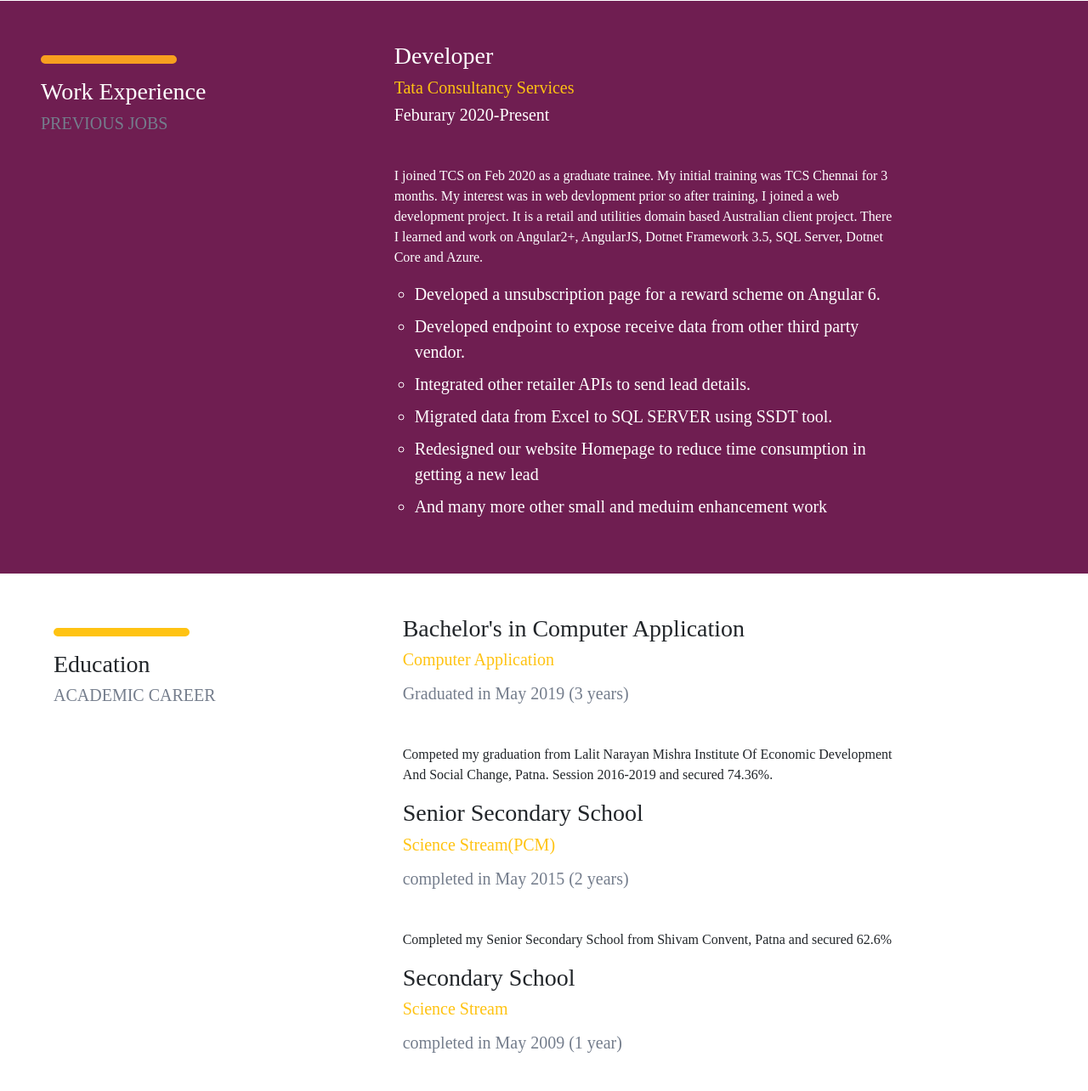
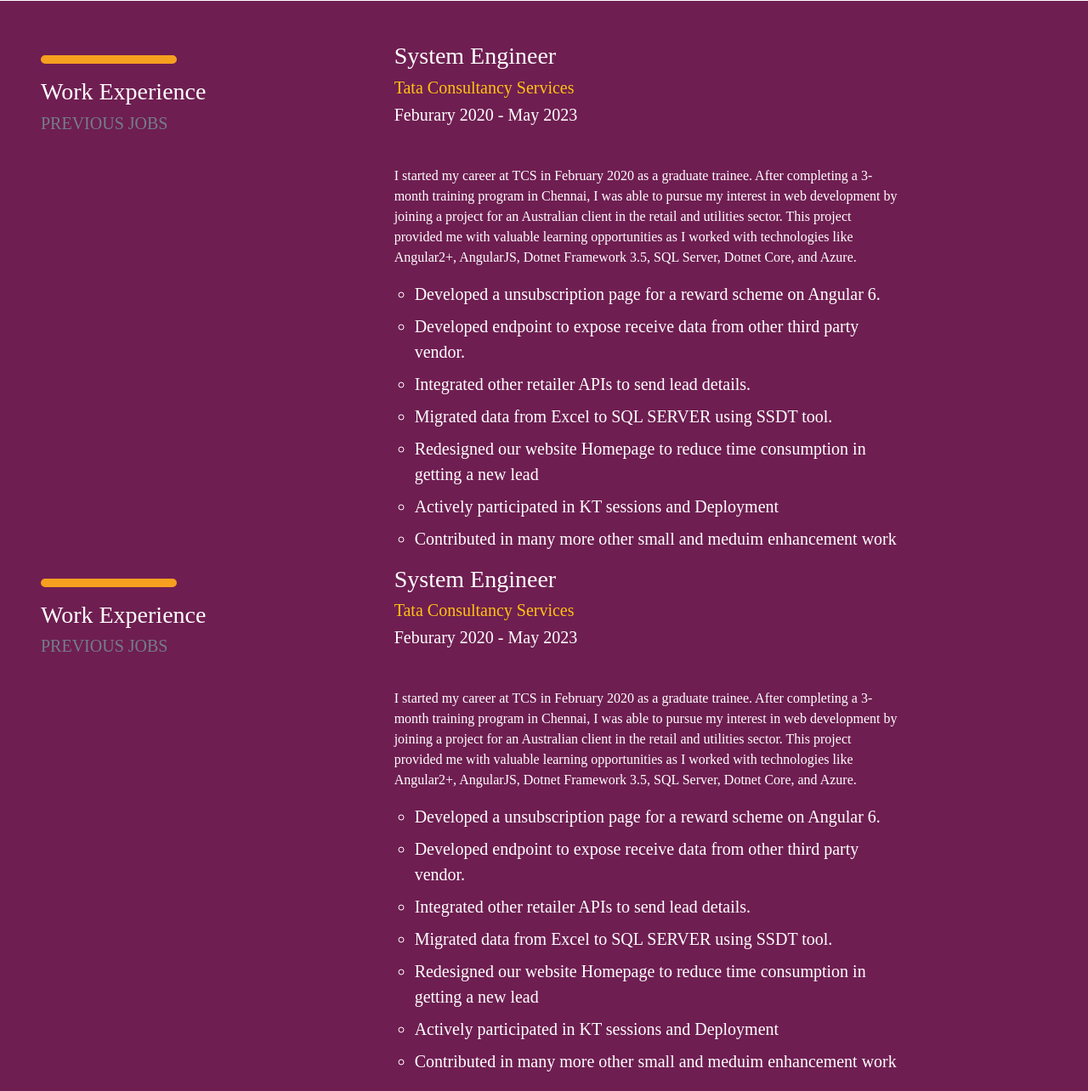
Before and after one commit to Dynamic-Code/Resume, a plain HTML site: page index.html in a window 1280 px wide. Shown: the part 1440-2724 px from the top of the page at 85% size. Drawn offline with nearby package versions, Linux system fonts and the light colour scheme; a script that the page names is missing; a web font is replaced by a local one.

Commit message:
Update index.html
Updated the HTML

```diff
--- a/index.html
+++ b/index.html
@@ -180,7 +180,7 @@
 						<div class="info p-3">
 							<h5><i class="fas fa-briefcase"></i>
 
-								Dotnet Core Angular Developer</h5>
+								FullStack Developer</h5>
 						</div>
 					</div>
 
@@ -214,8 +214,8 @@
 			<div class="mt-3 cen">
 				<h2>Abhinav Kumar</h2>
 
-				<h5 style="color: #FFC312">Assistant System Engineer</h5>
-				At Tata Consultancy Services<br>
+				<h5 style="color: #FFC312">Sr Analyst III Software Engineering</h5>
+				At DXC Technology<br>
 				<b>BORN :</b> June 21, 1998<br>
 				<b>EMAIL :</b> Dynamic2106@gmail.com <br>
 				<div class="social">
@@ -300,6 +300,9 @@
 
 
 		<div class="container-fluid work pb-5 pt-5">
+
+
+
 			<div class="row pl-5 mr-0">
 				<div class="col-sm-4 col-md-4 col-lg-4 pb-5">
 					<hr align="left" class="mr-auto"
@@ -310,16 +313,16 @@
 				</div>
 
 				<div class="col-sm-6 col-md-6 col-lg-6 white ">
-					<h3>Developer</h3>
+					<h3>System Engineer</h3>
 					<h5 style="color:#FFC312;">Tata Consultancy Services</h5>
 
-					<h5>Feburary 2020-Present</h5>
+					<h5>Feburary 2020 - May 2023</h5>
 
-					<p class="mt-5">I joined TCS on Feb 2020 as a graduate trainee. My initial training was TCS Chennai
-						for 3 months. My interest was in web devlopment prior so after training, I joined a web
-						development project. It is a retail and utilities domain based Australian client project. There
-						I learned and work on Angular2+, AngularJS, Dotnet Framework 3.5, SQL Server, Dotnet Core and
-						Azure. </p>
+					<p class="mt-5">I started my career at TCS in February 2020 as a graduate trainee.
+						After completing a 3-month training program in Chennai,
+						I was able to pursue my interest in web development by joining a project for an Australian client in the retail and utilities sector.
+						This project provided me with valuable learning opportunities as I worked with technologies like
+						Angular2+, AngularJS, Dotnet Framework 3.5, SQL Server, Dotnet Core, and Azure. </p>
 
 					<ul type="circle" class="pl-4" style="font-size: 20px;">
 						<li class="mt-2">Developed a unsubscription page for a reward scheme on Angular 6.</li>
@@ -328,7 +331,63 @@
 						<li class="mt-2">Migrated data from Excel to SQL SERVER using SSDT tool.</li>
 						<li class="mt-2">Redesigned our website Homepage to reduce time consumption in getting a new
 							lead </li>
-						<li class="mt-2">And many more other small and meduim enhancement work</li>
+						<li class="mt-2">Actively participated in KT sessions and Deployment</li>
+						<li class="mt-2">Contributed in many more other small and meduim enhancement work</li>
+					</ul>
+
+					<!-- <h3 class="mt-5">Full Stack developer</h3>
+					<h5 style="color:#FFC312;">AirTel</h5>
+
+					<h5>MAY 2014-MARCH 2016</h5>
+
+					<p class="mt-5">Duis non volutpat arcu, eu mollis tellus. Sed finibus aliquam neque sit amet sodales. Lorem ipsum dolor sit amet, consectetur adipiscing elit. Nulla maximus pellentes que velit, quis consequat nulla effi citur at. Maecenas sed massa tristique.Duis non volutpat arcu, eu mollis tellus. Sed finibus aliquam neque sit amet sodales.</p>
+
+
+
+					<ul type="circle" class="pl-4" style="font-size: 20px;" >
+						<li class="mt-2">Duis non volutpat arcu, eu mollis tellus.</li>
+						<li class="mt-2">Quis consequat nulla effi citur at.</li>
+						<li class="mt-2">Sed finibus aliquam neque sit.</li>
+					</ul>
+ -->
+
+				</div>
+			</div>
+
+
+
+
+
+			<div class="row pl-5 mr-0">
+				<div class="col-sm-4 col-md-4 col-lg-4 pb-5">
+					<hr align="left" class="mr-auto"
+						style="border: 5px solid #F79F1F; border-radius: 30px; width: 150px;">
+
+					<h3 style="color: white;">Work Experience</h3>
+					<h5 style="color:#747d8c;">PREVIOUS JOBS</h5>
+				</div>
+
+				<div class="col-sm-6 col-md-6 col-lg-6 white ">
+					<h3>System Engineer</h3>
+					<h5 style="color:#FFC312;">Tata Consultancy Services</h5>
+
+					<h5>Feburary 2020 - May 2023</h5>
+
+					<p class="mt-5">I started my career at TCS in February 2020 as a graduate trainee.
+						After completing a 3-month training program in Chennai,
+						I was able to pursue my interest in web development by joining a project for an Australian client in the retail and utilities sector.
+						This project provided me with valuable learning opportunities as I worked with technologies like
+						Angular2+, AngularJS, Dotnet Framework 3.5, SQL Server, Dotnet Core, and Azure. </p>
+
+					<ul type="circle" class="pl-4" style="font-size: 20px;">
+						<li class="mt-2">Developed a unsubscription page for a reward scheme on Angular 6.</li>
+						<li class="mt-2">Developed endpoint to expose receive data from other third party vendor.</li>
+						<li class="mt-2">Integrated other retailer APIs to send lead details.</li>
+						<li class="mt-2">Migrated data from Excel to SQL SERVER using SSDT tool.</li>
+						<li class="mt-2">Redesigned our website Homepage to reduce time consumption in getting a new
+							lead </li>
+						<li class="mt-2">Actively participated in KT sessions and Deployment</li>
+						<li class="mt-2">Contributed in many more other small and meduim enhancement work</li>
 					</ul>
 
 					<!-- <h3 class="mt-5">Full Stack developer</h3>
@@ -364,10 +423,18 @@
 				</div>
 				<div class="col-sm-6 col-md-6 col-lg-6">
 
-					<h3>Bachelor's in Computer Application</h3>
+					<h3>Master of Computer Application</h3>
 					<h5 style="color:#FFC312;">Computer Application</h5>
 
-					<h5 style="color:#747d8c;" class="mt-3">Graduated in May 2019 (3 years)</h5>
+					<h5 style="color:#747d8c;" class="mt-3">2020 - 2023</h5>
+
+					<p class="mt-5">Competed my MCA from Sastra university, Chennai. Session 2020-2023 and secured 8.47CGPA. </p>
+
+
+					<h3>Bachelor of Computer Applications</h3>
+					<h5 style="color:#FFC312;">Computer Application</h5>
+
+					<h5 style="color:#747d8c;" class="mt-3">2016 - 2019</h5>
 
 					<p class="mt-5">Competed my graduation from Lalit Narayan Mishra Institute Of Economic Development
 						And Social Change, Patna. Session 2016-2019 and secured 74.36%. </p>
```
